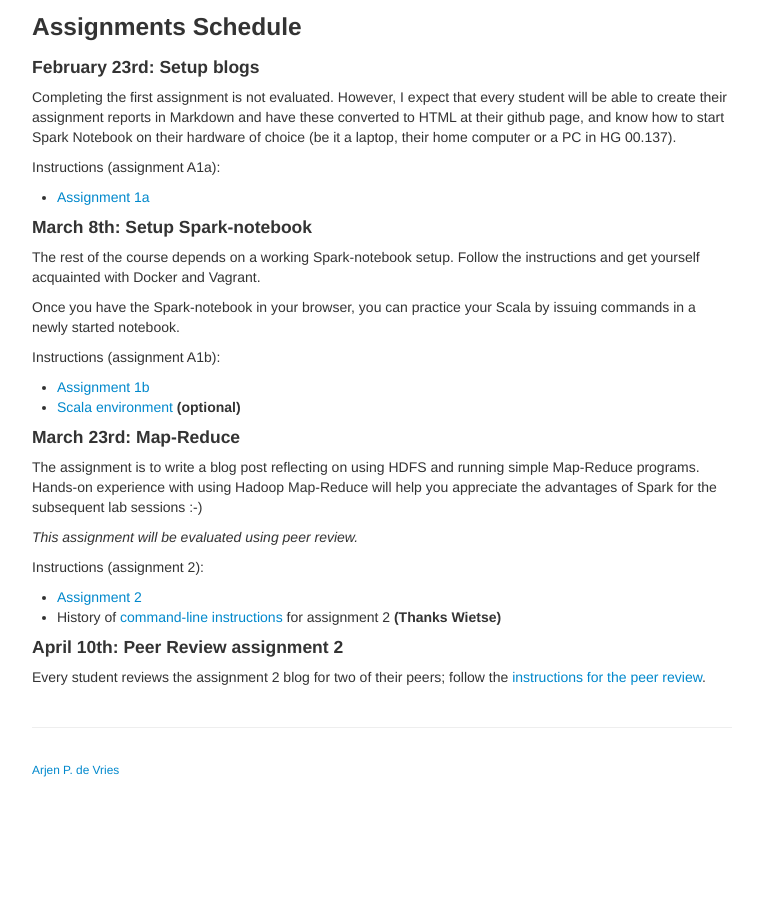
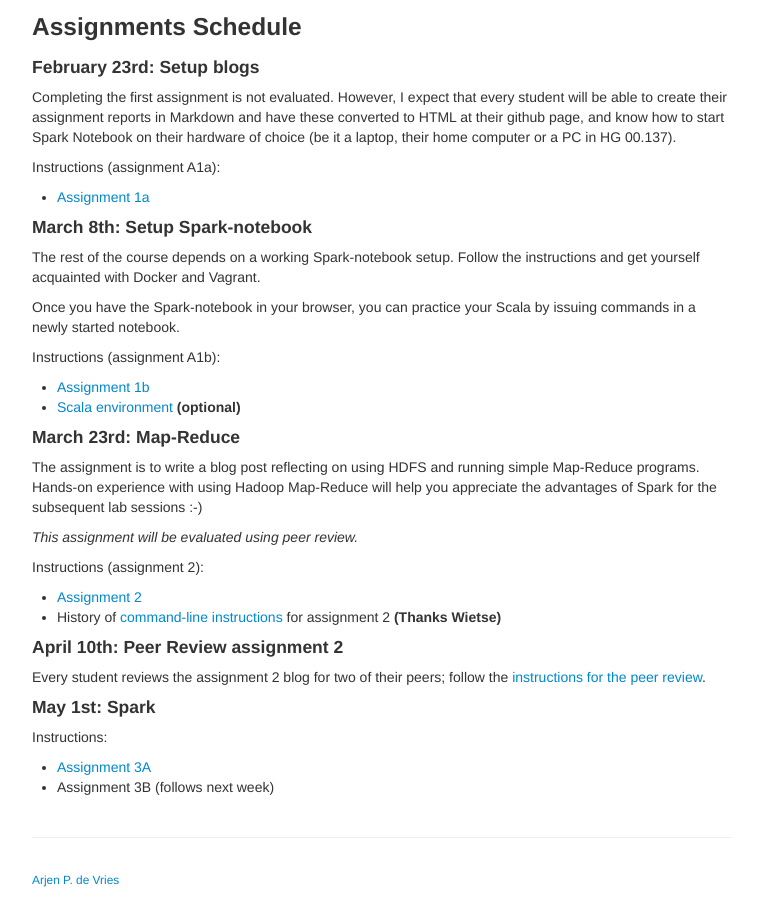
Before and after one commit to Thelukepet/course, a Jekyll site: the page built from index.md, in a window 1280 px wide and 900 px high, scrolled down 687 px. Shown: the whole window, without its empty margins (258-1021 px from the left). Built offline with Jekyll 4.4.1, drawn with Linux system fonts in a browser that asks for light colours; before the commit the page ends 1477 px from its top, so only the background shows below that.

Commit message:
Added 3A

```diff
--- a/index.md
+++ b/index.md
@@ -74,3 +74,9 @@ Instructions (assignment 2):
 
 Every student reviews the assignment 2 blog for two of their peers;
 follow the [instructions for the peer review](peer-review.html).
+
+#### May 1st: Spark
+
+Instructions:
+* [Assignment 3A](assignments/A3-spark-rdd.html)
+* Assignment 3B (follows next week)
```
